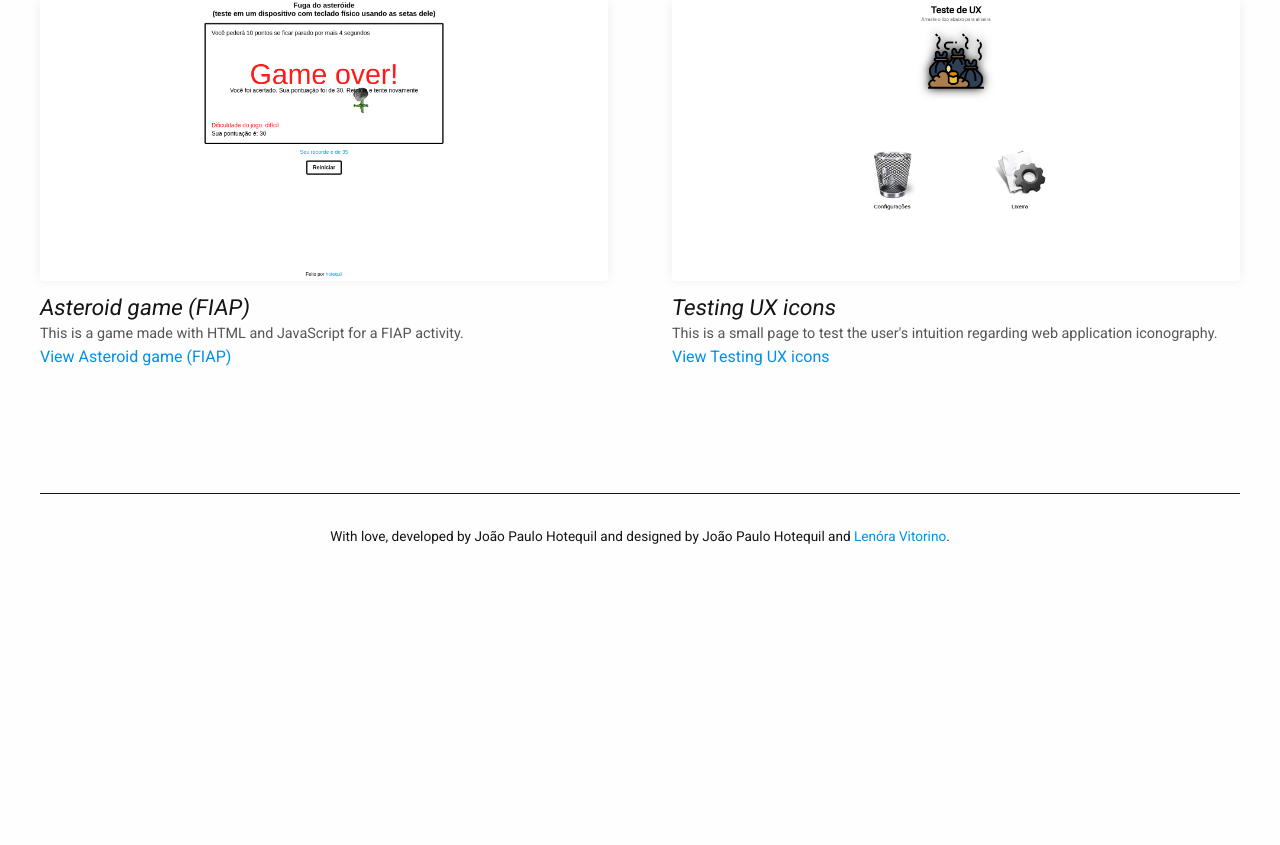
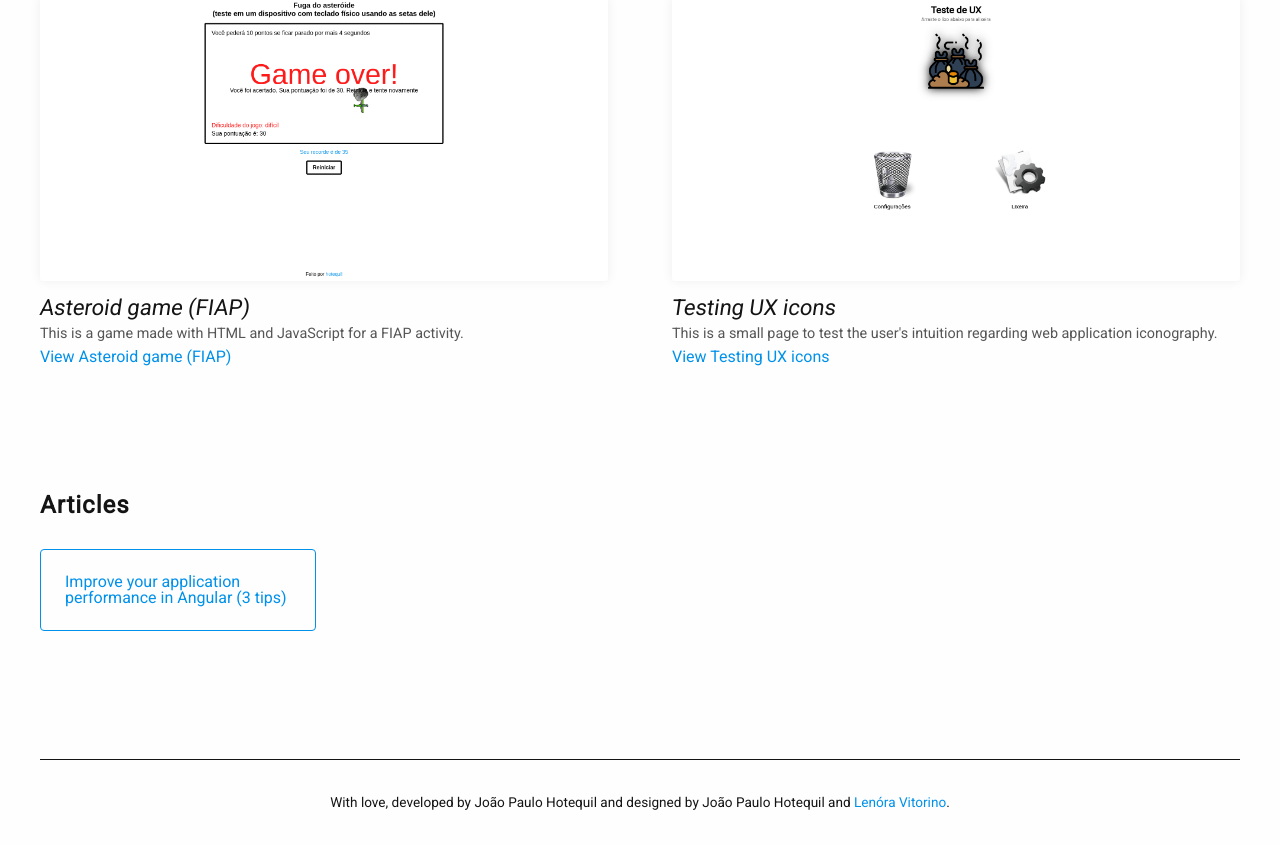
Before and after one commit to hotequil/hotequil-site, an Angular app: page / in a window 1280 px wide. Shown: the part 3737-4582 px from the top of the page. Before the commit the page ends 4316 px from the top, so only its background shows below. Built offline with nearby package versions, Linux system fonts and the light colour scheme.

Commit message:
feat: finalize articles

```diff
--- /dev/null
+++ b/src/app/modules/articles/articles.component.html
@@ -0,0 +1,8 @@
+<section class="articles">
+    <h3 class="articles__title">Articles</h3>
+    <ul class="articles__list">
+        <li class="articles__item" *ngFor="let article of list">
+            <h-articles-item [article]="article"></h-articles-item>
+        </li>
+    </ul>
+</section>
--- /dev/null
+++ b/src/app/modules/articles/articles.component.scss
@@ -0,0 +1,24 @@
+@import "src/stylesheets/variables";
+@import "src/stylesheets/mixins";
+
+.articles{
+    @include default-section();
+
+    &__title{
+        @include default-title();
+    }
+
+    &__list{
+        display: grid;
+        grid-template-columns: repeat(4, 1fr);
+        grid-gap: $double-space;
+
+        @media(max-width: #{$desktop-width}){
+            grid-template-columns: repeat(2, 1fr);
+        }
+
+        @media(max-width: 600px){
+            grid-template-columns: repeat(1, 1fr);
+        }
+    }
+}
--- /dev/null
+++ b/src/app/modules/articles/articles.component.ts
@@ -0,0 +1,17 @@
+import { Component } from '@angular/core';
+
+import { Article } from "../../shared/models/articles/article";
+
+@Component({
+    selector: 'h-articles',
+    templateUrl: './articles.component.html',
+    styleUrls: ['./articles.component.scss']
+})
+export class ArticlesComponent {
+    list: Article[] = [
+        {
+            name: "Improve your application performance in Angular (3 tips)",
+            link: "./assets/articles/angular-improve-performance.pdf"
+        }
+    ];
+}
--- /dev/null
+++ b/src/app/modules/articles/item/articles-item.component.html
@@ -0,0 +1,3 @@
+<a class="item" [href]="article.link" rel="noreferrer" target="_blank">
+    {{ article.name }}
+</a>
--- /dev/null
+++ b/src/app/modules/articles/item/articles-item.component.scss
@@ -0,0 +1,27 @@
+@import "src/stylesheets/variables";
+
+.item{
+    padding: 1.5rem;
+    box-sizing: border-box;
+    border-radius: $radius;
+    border: $border;
+    background-color: transparent;
+    display: block;
+    transition: background-color $time-transition, color $time-transition;
+    font-size: 1rem;
+    text-decoration: none;
+    font-weight: 400;
+    color: $primary-color;
+    outline: none;
+    text-align: left;
+    width: 100%;
+
+    &:hover, &:focus{
+        background-color: $opaque-color;
+    }
+
+    &:active{
+        background-color: $primary-color;
+        color: $white-color;
+    }
+}
--- a/src/app/modules/home/home.component.html
+++ b/src/app/modules/home/home.component.html
@@ -1,2 +1,3 @@
 <h-home-message></h-home-message>
 <h-home-projects></h-home-projects>
+<h-articles></h-articles>
--- a/src/app/modules/home/home.module.ts
+++ b/src/app/modules/home/home.module.ts
@@ -4,6 +4,7 @@ import { CommonModule } from '@angular/common';
 import { HomeComponent } from './home.component';
 import { HomeMessageComponent } from './message/home-message.component';
 import { HomeProjectsComponent } from './projects/home-projects.component';
+import { ArticlesModule } from "../articles/articles.module";
 
 @NgModule({
     declarations: [
@@ -12,7 +13,8 @@ import { HomeProjectsComponent } from './projects/home-projects.component';
         HomeProjectsComponent
     ],
     imports: [
-        CommonModule
+        CommonModule,
+        ArticlesModule
     ]
 })
 export class HomeModule { }
```
Also changed, not shown: src/app/modules/articles/item/articles-item.component.ts (added, +12 -0 lines).
